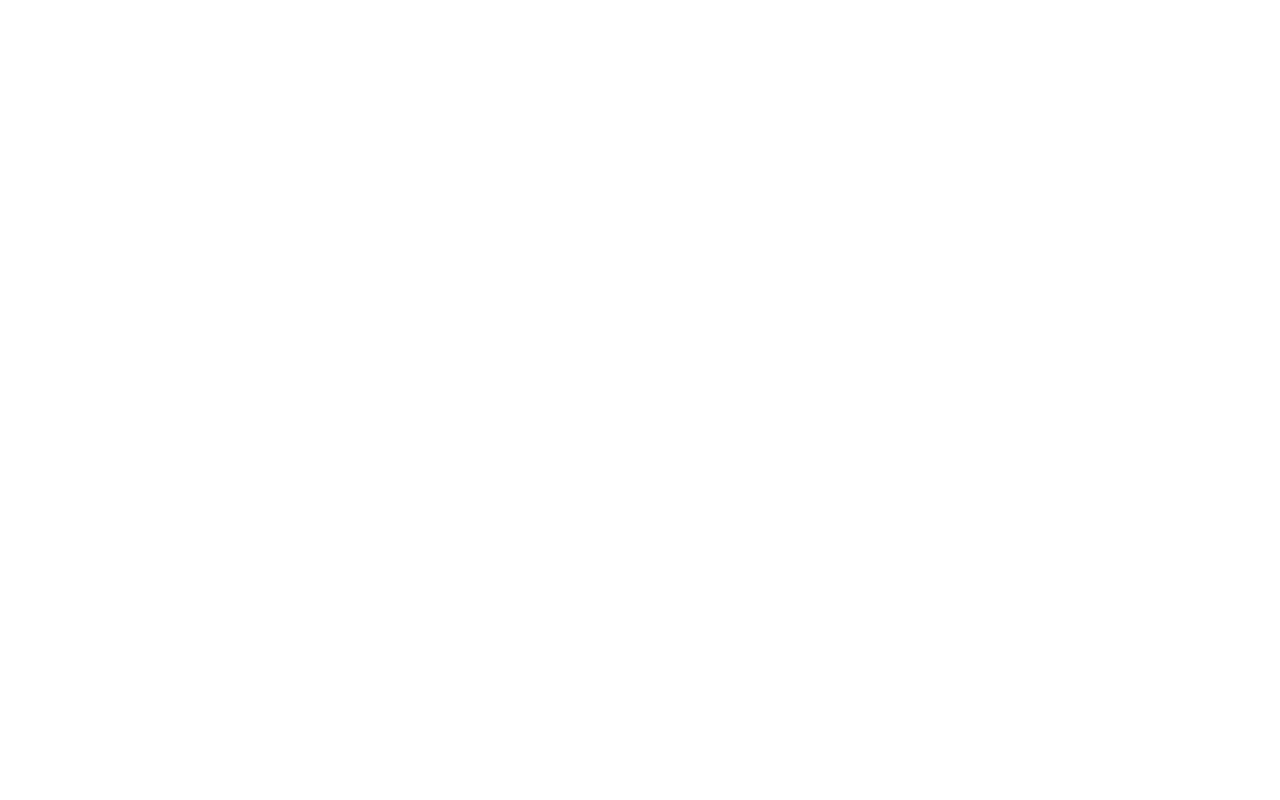
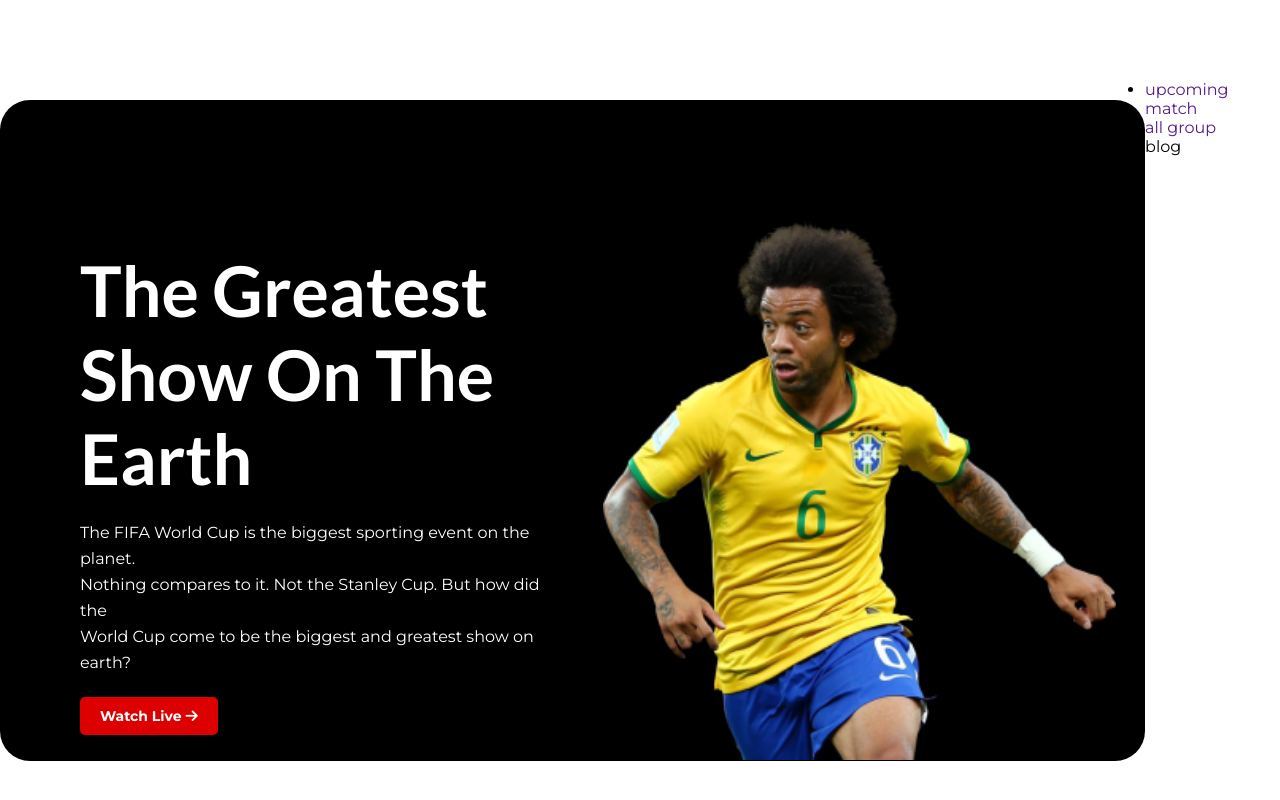
Before and after one commit to BmRahman/world-cup, a plain HTML site: page index.html in a window 1280 px wide. Drawn offline with Linux system fonts and the light colour scheme.

Commit message:
banner done

```diff
--- a/css/style.css
+++ b/css/style.css
@@ -12,3 +12,57 @@ body{
 a{
     text-decoration: none;
 }
+.container{
+    display: flex;
+    justify-content: center;
+}
+.main{
+    width: 1300px;
+    display: flex;
+    justify-content: center;
+}
+/*banner starts*/
+.banner{
+    margin-top: 100px;
+    display: flex;
+    justify-content: space-between;
+    height: 501px;
+    background-color: black;
+    padding: 80px;
+    border-radius: 30px;
+}
+.banner-in h1{
+    margin-top: 68px;
+    font-size: 70px;
+    text-transform: capitalize;
+    color: #ffff;
+}
+.banner-in p{
+    margin-top: 20px;
+    margin-bottom: 30px;
+    font-size: 16px;
+    line-height: 26px;
+    color: #ffff;
+}
+.banner-in a{
+    padding: 10px 20px;
+    background: #DD0000;
+    color: #ffff;
+    font-size: 14px;
+    text-transform: capitalize;
+    font-weight: 700;
+    border-radius: 5px;
+}
+.banner-in img{
+    height: 540px;
+    position: relative;
+    left: 10%;
+    bottom: -8%;
+}
+/*banner ends*/
+
+/*blog starts*/
+.blog{
+    padding: 80px 0px;
+}
+/*blog ends*/
--- a/index.html
+++ b/index.html
@@ -13,6 +13,38 @@
     <script src="https://kit.fontawesome.com/b855cf68d6.js" crossorigin="anonymous"></script>
 </head>
 <body>
+   <section class="container">
+    <section class="main">
+        <!--banner starts here-->
+        <section class="banner">
+            <div class="banner-in">
+                <h1>the greatest <br> show on the <br> earth</h1>
+                <p>The FIFA World Cup is the biggest sporting event on the planet. <br> Nothing compares to it. Not the Stanley Cup. But how did the <br> World Cup come to be the biggest and greatest show on earth?</p>
+                <a href="">watch live <span><i class="fa-solid fa-arrow-right"></i></span></a>
+            </div>
+            <div class="banner-in">
+                <img src="assets/Banner Image.png" alt="">
+            </div>
+        </section>
+        <!--banner ends here-->
 
+        <!--blog starts here-->
+        <section class="blog">
+            <div class="multi">
+                <div class="box-1">
+                    <div class="area">
+                        <ul>
+                            <li><a href="">upcoming match</a></li>
+                            <li><a href="">all group</a></li>
+                            <li><a href=""></a>blog</li>
+                        </ul>
+                    </div>
+                </div>
+                <div class="box-2"></div>
+            </div>
+        </section>
+        <!--blog ends here-->
+       </section>
+   </section>
 </body>
 </html>
```
